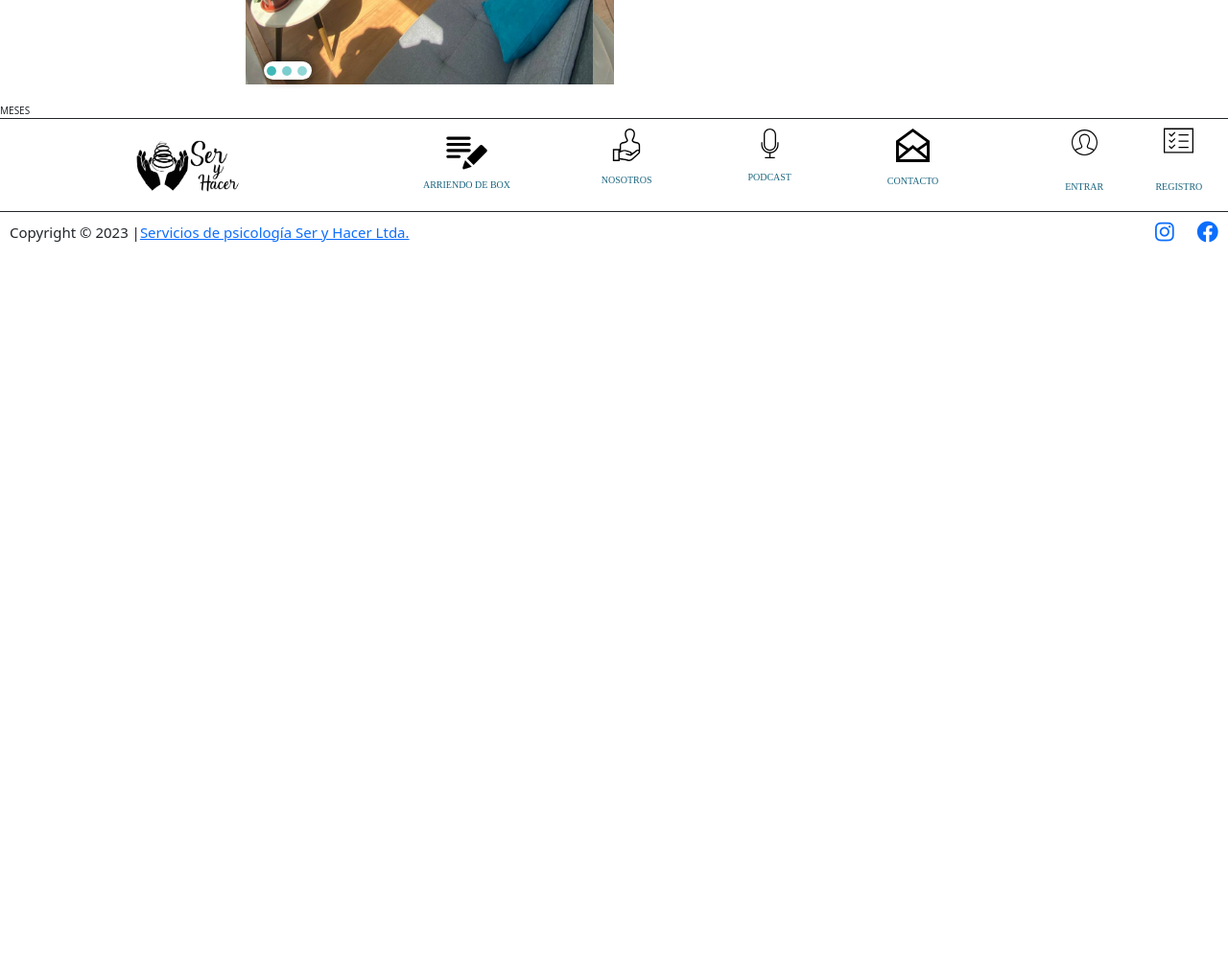
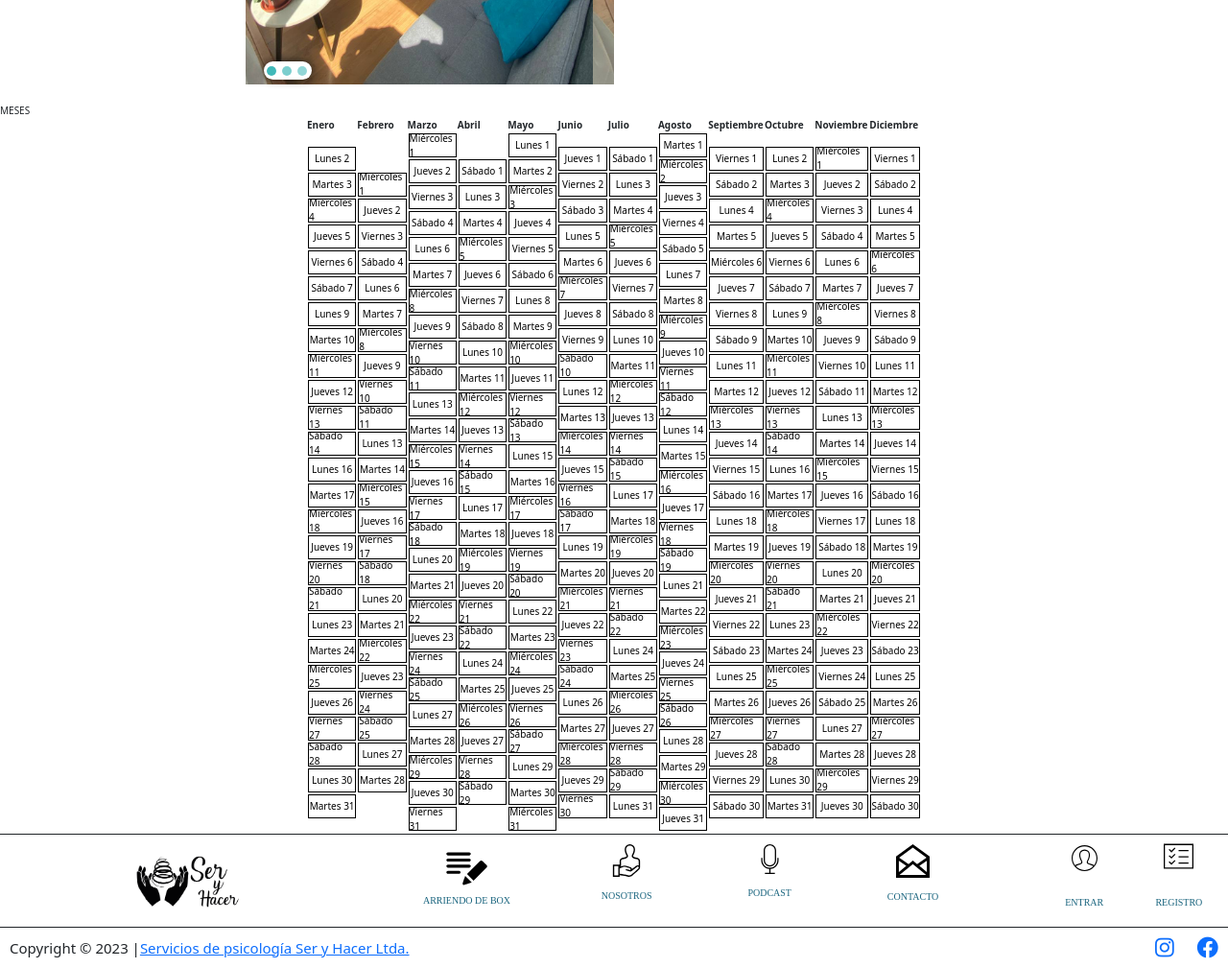
Before and after one commit to Sergioch27/web_espacioseryhacer, a website: page html/pages/boxs.html in a window 1280 px wide. Shown: the part 600-1609 px from the top of the page at 96% size. Before the commit the page ends 863 px from the top, so only its background shows below. Drawn offline with Linux system fonts and the light colour scheme.

Commit message:
Se corrige de nuevo error en el nombre del directorio del JS. :/

```diff
--- a/html/pages/boxs.html
+++ b/html/pages/boxs.html
@@ -265,7 +265,7 @@ la experiencia de tus pacientes">
         </div>
     </footer>
     <script src="../../assets/js/classes.js"></script>
-    <script src="../../assetsassets/js/calendario.js"></script>
+    <script src="../../assets/js/calendario.js"></script>
     <!-- FIN SECCION DE FOOTER -->
 </body>
 
```
